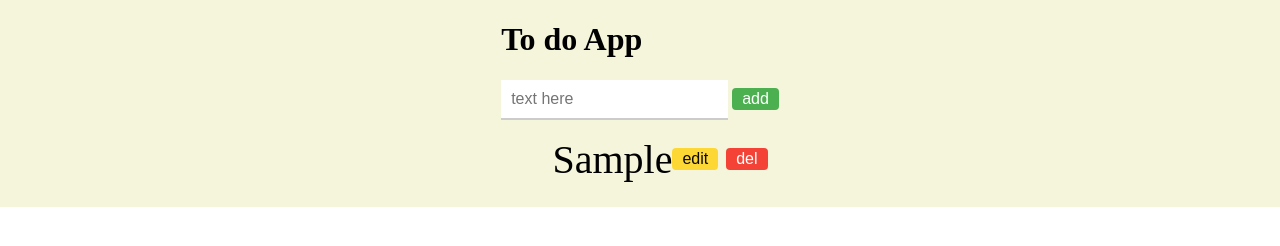
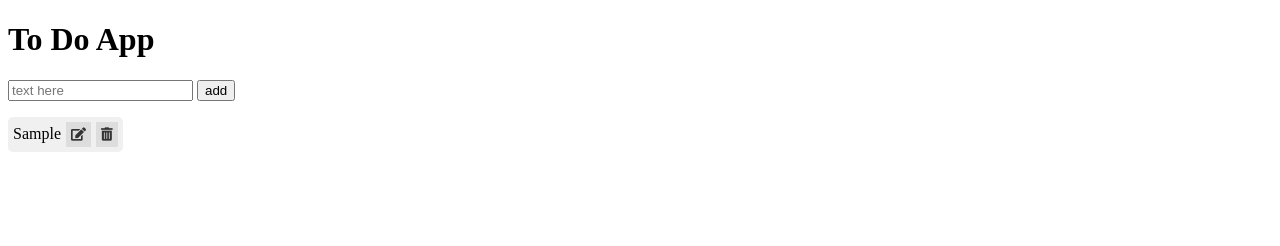
Before and after one commit to Ndawulajoe/To-Do-App, a plain HTML site: page index.html in a window 1280 px wide. Both pictures are taken after typing "Sample" into the empty fields and a click on the button "add". Drawn offline with Linux system fonts and the light colour scheme.

Commit message:
fix bugs

```diff
--- a/app.css
+++ b/app.css
@@ -1,28 +1,51 @@
-
-body{
-    margin: 0;
-    padding: 0;
-}
-h1{
-  align-items: center;
-}
-.box{
-    display: flex;
-    flex-direction: column;
-    align-items: center;
-    background-color: beige;
-
-}
 input {
-    padding: 10px;
+  padding: 8px;
   font-size: 16px;
   border: none;
   border-bottom: 2px solid #ccc;
   outline: none;
 }
+.first {
+  margin: 0 auto;
+  text-align: center;
+}
+.divButtons {
+  display: flex;
+  /* flex-direction: column; */
+  align-items: center;
+  /* justify-content: center; */
+  gap: 10px;
+}
 
+
+.second {
+  margin-top: 50px;
+  /* display: flex; */
+  /* flex-direction: column; */
+  /* align-items: center; */
+  /* justify-content: center; */
+
+  /* color: red; */
+  /* margin: 0 auto; */
+  /* text-align: center; */
+}
+
+.form{
+  margin: 0 auto;
+  text-align: center;
+  /* padding-top: 10px; */
+  padding: 50px;
+  background-color: aqua;
+  /* margin: 100px; */
+}
+.box{
+  background-color: aqua;
+  /* margin: 150px; */
+  /* width: 500px; */
+  justify-content: center;
+}
 button {
-    padding: 2px 10px;
+  padding: 8px 16px;
   font-size: 16px;
   background-color: #4caf50;
   color: white;
@@ -31,59 +54,40 @@ input {
   cursor: pointer;
 }
 
-  /* List item styling */
 li {
-    margin-bottom: 8px;
-    /* margin-right: 20px; */
-    font-size: 40px;
+  display: flex;
+  /* align-items: center; */
+  margin-bottom: 10px;
+  font-size: 24px;
+  justify-content: center;
+  /* margin-right: 300px; */
+}
+
+.editBtn,
+.deleteBtn {
   display: flex;
   align-items: center;
+  justify-content: center;
+  width: 30px;
+  height: 30px;
+  font-size: 16px;
+  background-color: #f8b8b8;
+  border: none;
+  border-radius: 30%;
+  cursor: pointer;
+
 }
-  .second{
-    display: flex;
-    flex-direction: column;
-    justify-content: space-between;
+
+ .deleteBtn {
+  /* margin-left: 10px; */
 }
 
 .editBtn {
-    margin-right: 4px;
-    background-color: #fdd835;
-    color: #0a0808;
+
+  /* margin-left: 100px; */
 }
 
-  .deleteBtn {
-    margin-left: 4px;
-    background-color: #f44336;
-    color: white;
+.editBtn:hover,
+.deleteBtn:hover {
+  background-color: #e0e0e0;
 }
-
-
-  .form {
-    display: flex;
-    flex-direction: column;
-    align-items: center;
-    margin-top: 20px;
-    background-color: beige;
-    /* width: 50%; */
-    border: none;
-    margin: 0 auto;
-  }
-
-
-  .form input {
-    padding: 8px;
-    font-size: 16px;
-    border: 1px solid #ccc;
-    border-radius: 4px;
-    margin-right: 4px;
-  }
-
-  .form button {
-    padding: 8px 16px;
-    font-size: 16px;
-    background-color: #4caf50;
-    color: white;
-    border: none;
-    border-radius: 4px;
-    cursor: pointer;
-  }
--- a/app.js
+++ b/app.js
@@ -2,7 +2,9 @@
 let inputValues = document.querySelector("input");
 let btn = document.querySelector("button");
 let resultsRender = document.querySelector(".second");
-let body=document.querySelector('body')
+let body = document.querySelector('body');
+let editForm =''
+
 btn.addEventListener("click", () => {
   let value = inputValues.value;
   inputValues.value = "";
@@ -10,6 +12,8 @@ btn.addEventListener("click", () => {
   renderFunction(value);
 
   function storeData() {
+    // let data=JSON.stringify(value);
+    // localStorage.setItem('value',data)
     let data = localStorage.getItem("data");
     let dataArr = [];
 
@@ -26,18 +30,27 @@ btn.addEventListener("click", () => {
 });
 
 function renderFunction(value) {
+  let res = document.createElement("li");
   let edit = document.createElement('button');
+  let deleteBtn = document.createElement("button");
+  let divButtons=document.createElement('div')
+  edit.innerHTML = '<i class="fas fa-edit"></i>';
+  deleteBtn.innerHTML = '<i class="fas fa-trash-alt"></i>'
   edit.classList.add('editBtn');
-  edit.innerText = 'edit';
+  deleteBtn.classList.add("deleteBtn");
 
-  let deleteBtn = document.createElement("button");
-  deleteBtn.classList.add("deleteBtn");
-  deleteBtn.innerHTML = "del";
+divButtons.classList.add('divButtons')
 
-  let res = document.createElement("li");
+
+
+
+
   res.textContent = value;
-  res.appendChild(edit);
-  res.appendChild(deleteBtn);
+  divButtons.appendChild(edit)
+  divButtons.appendChild(deleteBtn)
+  // res.appendChild(edit);
+  // res.appendChild(deleteBtn);
+  res.appendChild(divButtons)
   resultsRender.appendChild(res);
 
   deleteBtn.addEventListener('click', () => {
@@ -45,34 +58,47 @@ function renderFunction(value) {
     res.remove();
   });
 
-  edit.addEventListener('click', () => {
-  let form =document.createElement('form')
-  form.classList.add('form')
-  let editInput=document.createElement('input')
-  editInput.setAttribute('placeholder', 'Enter New Word ...')
-  let editButton=document.createElement('button')
-  editButton.textContent = 'Update';
+  edit.addEventListener('click', (e) => {
+
+    if (editForm) {
+      editForm.remove();
+    }
+    let listItem = e.target.closest('li').innerText
+
+  console.log(listItem)
+    let form = document.createElement('form');
+    form.classList.add('form');
+    let editInput = document.createElement('input');
+
+      editInput.setAttribute('placeholder', `${listItem}`);
+
+
+    let editButton = document.createElement('button');
+    editButton.textContent = 'Update';
     form.appendChild(editInput);
     form.appendChild(editButton);
-    body.appendChild(form)
+    body.appendChild(form);
 
+    editForm = form;
 
-
-form.addEventListener('submit',(e)=>{
-    // e.preventDefault()
-    let newInput=editInput.value;
-   let data=JSON.parse(localStorage.getItem('data'))
-   for(let i=0;i<data.length;i++){
-if(data[i]===value){
-    if(newInput){
-        data[i]=newInput;
-        res.textContent=newInput;
-        localStorage.setItem('data',JSON.stringify(data))
-    }
-}
-   }
-})
-
+    form.addEventListener('submit', (e) => {
+      // e.preventDefault();
+      let newInput = editInput.value;
+      let data = JSON.parse(localStorage.getItem('data'));
+      for (let i = 0; i < data.length; i++) {
+        if (data[i] === value) {
+          if (newInput) {
+            data[i] = newInput;
+            res.textContent = newInput;
+             res.appendChild(edit);
+              res.appendChild(deleteBtn);
+            localStorage.setItem('data', JSON.stringify(data));
+          }
+        }
+      }
+      form.remove();
+      editForm = null;
+    });
   });
 }
 
@@ -81,7 +107,6 @@ function deleteItem(value) {
   for (let i = 0; i < data.length; i++) {
     if (data[i] === value) {
       data.splice(i, 1);
-      break;
     }
   }
   localStorage.setItem("data", JSON.stringify(data));
--- /dev/null
+++ b/app2.css
@@ -0,0 +1,46 @@
+ul {
+    list-style-type: none;
+    padding: 0;
+  }
+  .second{
+
+  }
+
+  @media only screen and (max-width: 1368px) {
+    .second {
+        max-width:fit-content;
+    }
+  }
+  li {
+    display: flex;
+    align-items: center;
+    justify-content: space-between;
+    margin-bottom: 10px;
+    padding: 5px;
+    background-color: #f0f0f0;
+    border-radius: 5px;
+  }
+
+  li .editBtn,
+  li .deleteBtn {
+    padding: 5px;
+    margin-left: 5px;
+    background-color: #ddd;
+    border: none;
+    cursor: pointer;
+  }
+
+  li .editBtn:hover,
+  li .deleteBtn:hover {
+    background-color: #ccc;
+  }
+
+  .fa-edit,
+  .fa-trash-alt {
+    color: #333;
+  }
+
+  .fa-edit:hover,
+  .fa-trash-alt:hover {
+    color: #111;
+  }
--- a/index.html
+++ b/index.html
@@ -3,14 +3,16 @@
 <head>
     <meta charset="UTF-8">
     <meta name="viewport" content="width=device-width, initial-scale=1.0">
-    <link rel="stylesheet" href="app.css">
-    <link rel="stylesheet" href="https://cdnjs.cloudflare.com/ajax/libs/font-awesome/5.15.4/css/all.min.css" />
+    <link rel="stylesheet" href="app2.css">
+        <link rel="stylesheet" href="https://cdnjs.cloudflare.com/ajax/libs/font-awesome/5.15.3/css/all.min.css">
+
+
     <title>toDo App</title>
 </head>
 <body>
    <div class="box">
     <div class="first">
-        <h1>To do App</h1>
+        <h1>To Do App</h1>
 
     <input type="text" placeholder="text here"/>
     <button>add</button>
```
Lines whose indentation alone changed are shown as unchanged.
